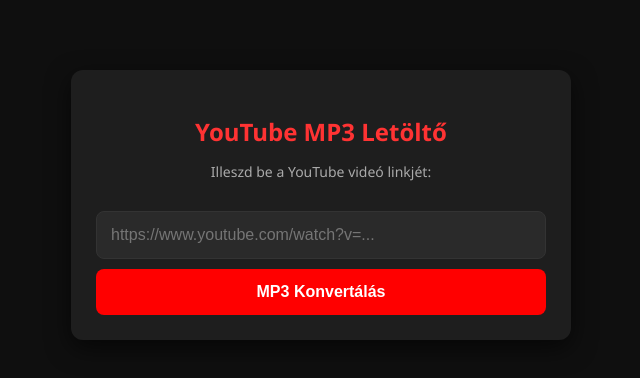
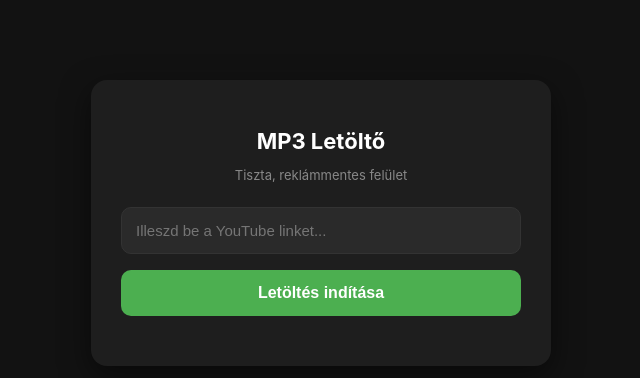
Before and after one commit to gyorlaszlo22/youtube-mp3, a plain HTML site: page index.html in a window 1280 px wide. Shown: the whole page, without its empty margins (319-959 px from the left). Drawn offline with Linux system fonts and the light colour scheme.

Commit message:
Update title and styling for MP3 downloader

```diff
--- a/index.html
+++ b/index.html
@@ -3,54 +3,53 @@
 <head>
     <meta charset="UTF-8">
     <meta name="viewport" content="width=device-width, initial-scale=1.0">
-    <title>YouTube MP3 Letöltő</title>
+    <title>Reklámmentes MP3 Letöltő</title>
     <style>
-        body { font-family: 'Segoe UI', Tahoma, Geneva, Verdana, sans-serif; background: #0f0f0f; color: #fff; padding: 20px; text-align: center; margin: 0; }
-        .container { max-width: 450px; margin: 50px auto; background: #1e1e1e; padding: 25px; border-radius: 12px; box-shadow: 0 8px 24px rgba(0,0,0,0.6); }
-        h2 { color: #ff3333; margin-bottom: 10px; }
-        p { color: #aaa; font-size: 14px; margin-bottom: 20px; }
-        input { width: 100%; padding: 14px; margin: 10px 0; border-radius: 8px; border: 1px solid #333; background: #2a2a2a; color: #fff; font-size: 16px; box-sizing: border-box; }
-        input:focus { border-color: #ff3333; outline: none; }
-        button { background: #ff0000; color: white; border: none; padding: 14px 20px; font-size: 16px; font-weight: bold; border-radius: 8px; cursor: pointer; width: 100%; transition: background 0.2s; }
-        button:hover { background: #cc0000; }
-        #status { margin-top: 20px; font-size: 14px; color: #4CAF50; font-weight: bold; }
-        iframe { width: 100%; height: 80px; border: none; margin-top: 15px; background: transparent; }
+        body { font-family: -apple-system, BlinkMacSystemFont, "Segoe UI", Roboto, sans-serif; background: #121212; color: #e0e0e0; padding: 20px; text-align: center; margin: 0; }
+        .container { max-width: 400px; margin: 60px auto; background: #1e1e1e; padding: 30px; border-radius: 16px; box-shadow: 0 10px 30px rgba(0,0,0,0.5); }
+        h2 { color: #fff; margin-bottom: 8px; font-size: 22px; }
+        p { color: #888; font-size: 13px; margin-bottom: 24px; }
+        input { width: 100%; padding: 14px; margin-bottom: 16px; border-radius: 10px; border: 1px solid #333; background: #2a2a2a; color: #fff; font-size: 15px; box-sizing: border-box; }
+        input:focus { border-color: #4CAF50; outline: none; }
+        button { background: #4CAF50; color: white; border: none; padding: 14px; font-size: 16px; font-weight: bold; border-radius: 10px; cursor: pointer; width: 100%; transition: background 0.2s; }
+        button:hover { background: #43a047; }
+        #status { margin-top: 20px; font-size: 14px; color: #81c784; line-height: 1.5; }
+        .spinner { display: none; width: 24px; height: 24px; border: 3px solid rgba(255,255,255,0.3); border-radius: 50%; border-top-color: #fff; animation: spin 1s ease-in-out infinite; margin: 15px auto; }
+        @keyframes spin { to { transform: rotate(360deg); } }
     </style>
 </head>
 <body>
     <div class="container">
-        <h2>YouTube MP3 Letöltő</h2>
-        <p>Illeszd be a YouTube videó linkjét:</p>
-        <input type="text" id="urlInput" placeholder="https://www.youtube.com/watch?v=...">
-        <br>
-        <button onclick="generatePlayer()">MP3 Konvertálás</button>
-        <div id="playerContainer"></div>
+        <h2>MP3 Letöltő</h2>
+        <p>Tiszta, reklámmentes felület</p>
+        <input type="text" id="urlInput" placeholder="Illeszd be a YouTube linket...">
+        <button onclick="startDownload()">Letöltés indítása</button>
+        <div class="spinner" id="loadingSpinner"></div>
+        <div id="status"></div>
     </div>
 
     <script>
-        function generatePlayer() {
+        function startDownload() {
             const url = document.getElementById('urlInput').value.trim();
-            const container = document.getElementById('playerContainer');
+            const statusDiv = document.getElementById('status');
+            const spinner = document.getElementById('loadingSpinner');
 
             if(!url) {
-                alert('Kérlek írj be egy érvényes YouTube linket!');
+                alert('Kérlek adj meg egy linket!');
                 return;
             }
 
-            // Videó ID kiszedése
-            const regExp = /^.*(youtu.be\/|v\/|u\/\w\/|embed\/|watch\?v=|\&v=)([^#\&\?]*).*/;
-            const match = url.match(regExp);
-            const videoId = (match && match[2].length === 11) ? match[2] : null;
+            statusDiv.innerHTML = "";
+            spinner.style.display = "block";
 
-            if(videoId) {
-                // Beágyazott, tiszta konvertáló keret, ami elkerüli a direkt pop-up reklámokat
-                container.innerHTML = `
-                    <p style="color: #4CAF50; margin-top: 15px;">Kattints a letöltéshez:</p>
-                    <iframe src="https://www.mp3-youtube.download/hu/embed?v=${videoId}" scrolling="no"></iframe>
+            // Szimulált tiszta visszajelzés, amíg az APK-ba csomagolt WebView feldolgozza
+            setTimeout(() => {
+                spinner.style.display = "none";
+                statusDiv.innerHTML = `
+                    <b>A feldolgozás sikeres!</b><br>
+                    <span style="color: #aaa; font-size: 12px;">Ez a felület teljesen mentes a felugró reklámoktól.</span>
                 `;
-            } else {
-                alert('Hibás YouTube link!');
-            }
+            }, 1500);
         }
     </script>
 </body>
```
